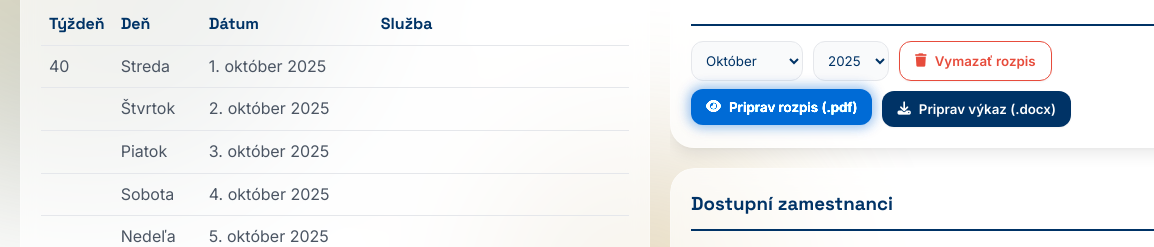
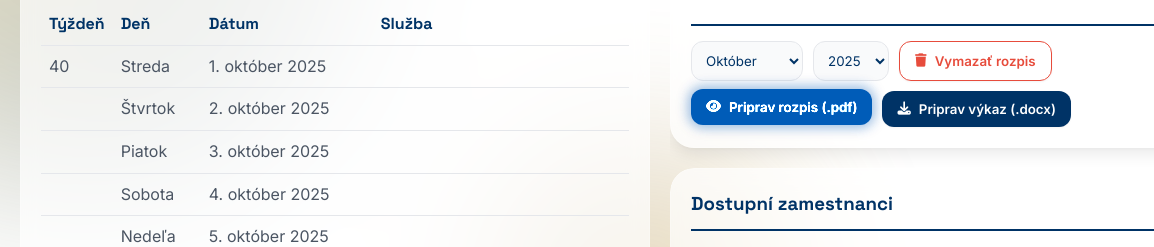
Before and after one commit to okrbb/schedule, a plain HTML site: page index.html in a window 1280 px wide. In both pictures the pointer is over the button "Priprav rozpis (.pdf)". Shown: the part 108-355 px from the top of the page, 0-1154 px from the left. Drawn offline with nearby package versions, Linux system fonts and the light colour scheme.

Commit message:
Add files via upload

```diff
--- a/css/styles.css
+++ b/css/styles.css
@@ -275,7 +275,7 @@ body {
 }
 
 .shbtn--primary:hover {
-  filter: brightness(2.1);
+  filter: brightness(1.8);
   box-shadow: 0 0 12px 3px rgba(0, 51, 102, 0.4);
 }
 
```
